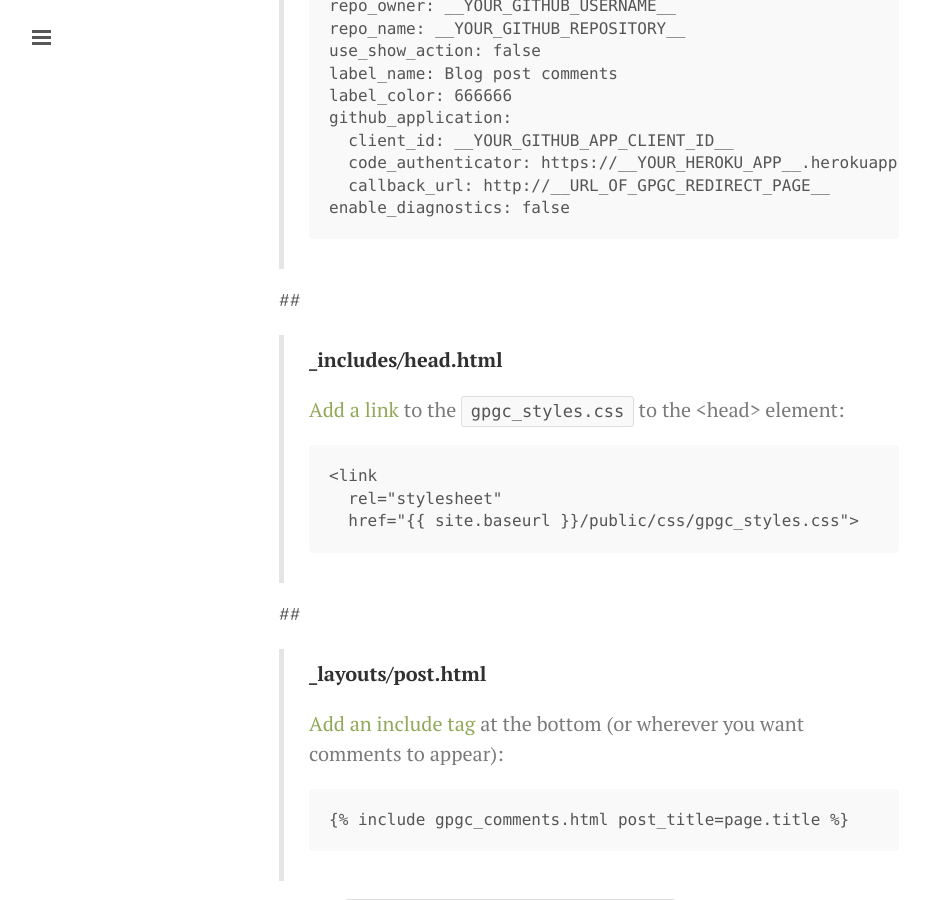
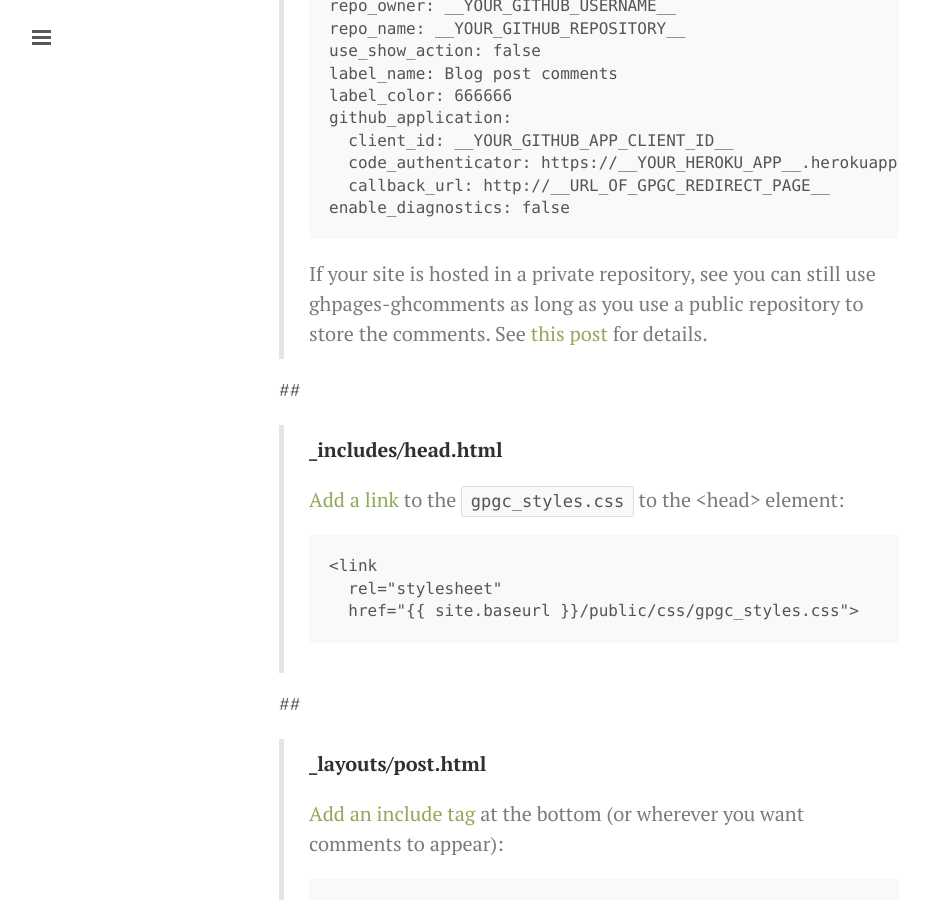
Before and after one commit to wireddown/ghpages-ghcomments, a Jekyll site: the page built from setup.md, in a window 1280 px wide and 900 px high, scrolled down 2450 px. Shown: the whole window, without its empty margins (1-929 px from the left). Built offline with Jekyll 4.4.1, drawn with Linux system fonts in a browser that asks for light colours; Markdown is read by kramdown in place of the engine named in the settings.

Commit message:
Add details for using private repos

````diff
--- a/setup.md
+++ b/setup.md
@@ -89,6 +89,8 @@ These instructions use Heroku, but you can use a different provider (like Azure)
 >   callback_url: http://__URL_OF_GPGC_REDIRECT_PAGE__
 > enable_diagnostics: false
 > ```
+>
+> {% endraw %} If your site is hosted in a private repository, see you can still use ghpages-ghcomments as long as you use a public repository to store the comments. See [this post]({{ site.baseurl }}/2015/10/03/using-ghpages-ghcomments-with-private-github-repositories) for details. {% raw %}
 
 ##
 
````
Also changed, not shown: _posts/2015-10-03-using-ghpages-ghcomments-with-private-github-repositories.md (added, +16 -0 lines).
